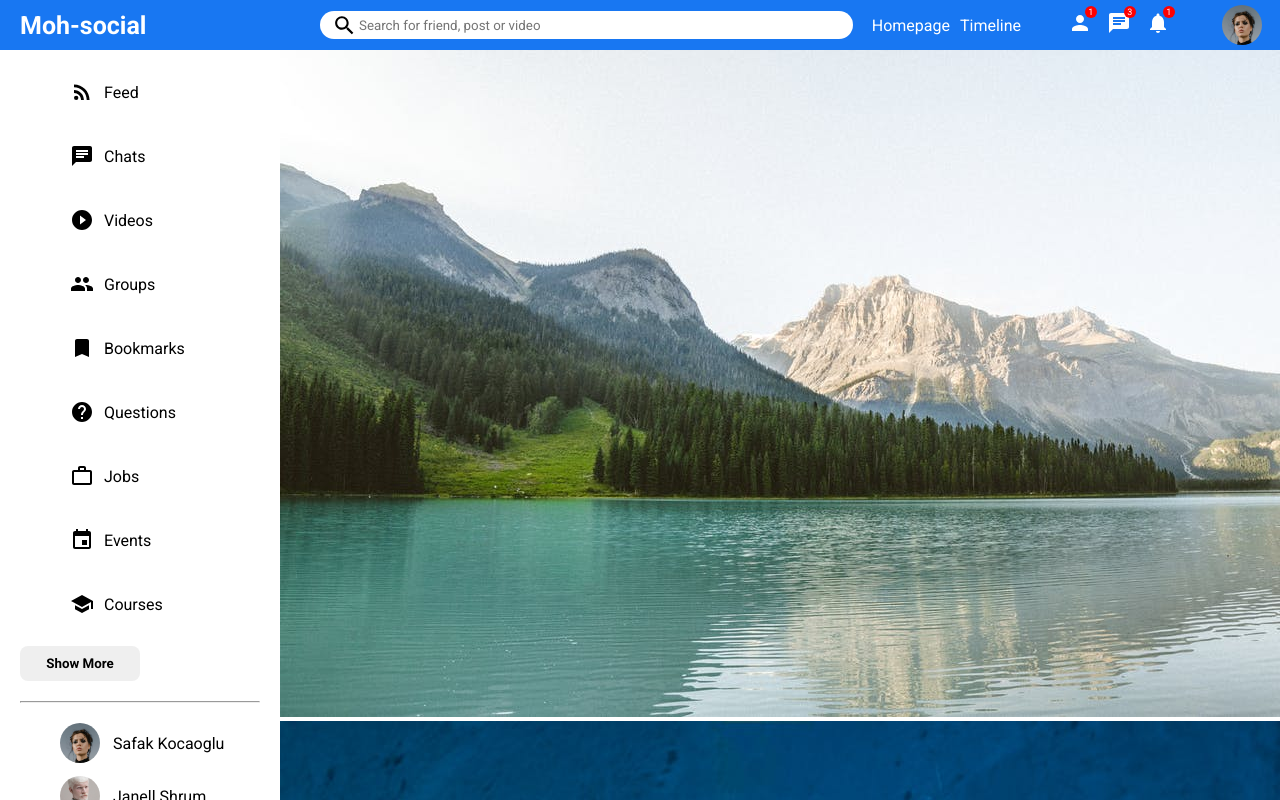
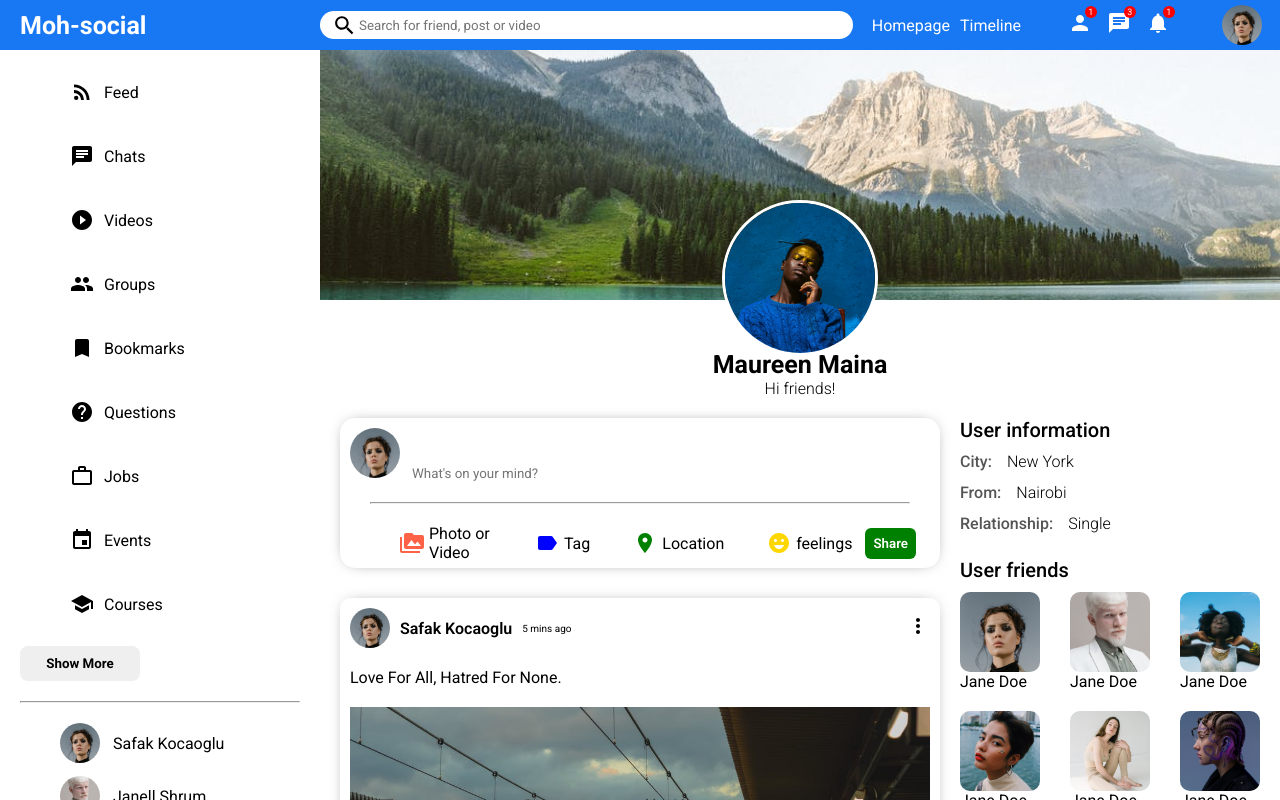
Before and after one commit to Maureen0007/Social-App, a React (Create React App) app: page / in a window 1280 px wide. Shown: the top 800 px of the page. Built offline with nearby package versions, Linux system fonts and the light colour scheme.

Commit message:
complete home, profile page and its components

```diff
--- a/src/components/rightbar/Rightbar.jsx
+++ b/src/components/rightbar/Rightbar.jsx
@@ -2,11 +2,12 @@
 import {Users} from "../../dummyData"
 import Online from "../online/Online"
 
-export default function Rightbar() {
-  return (
-    <div className="rightbar">
-        <div className="rightbarWrapper">
-          <div className="birthdayContainer">
+export default function Rightbar({profile}) {
+
+  const HomeRightbar = () => {
+    return (
+      <>
+      <div className="birthdayContainer">
             <img src="assets/gift.png" alt="" className="birthdayImg" />
             <span className="birthdayText">
               <b>Alice Wanda</b> and <b>4 other friends</b> have a birthday today
@@ -19,7 +20,69 @@
               <Online key={u.id} user={u} />
             ))}
             </ul>
+            </>
+            );
+          };
 
+          const ProfileRightbar = () => {
+            return (
+              <>
+              <h4 className="rightbarTitle">User information</h4>
+              <div className="rightbarInfo">
+                <div className="rightbarInfoItem">
+                  <span className="rightbarInfoKey">City:</span>
+                  <span className="rightbarInfoValue">New York</span>
+                </div>
+                {/*  */}
+                <div className="rightbarInfoItem">
+                  <span className="rightbarInfoKey">From:</span>
+                  <span className="rightbarInfoValue">Nairobi</span>
+                </div>
+                {/*  */}
+                <div className="rightbarInfoItem">
+                  <span className="rightbarInfoKey">Relationship:</span>
+                  <span className="rightbarInfoValue">Single</span>
+                </div>
+              </div>
+              <h4 className="rightbarTitle">User friends</h4>
+              <div className="rightbarFollowings">
+                <div className="rightbarFollowing">
+                  <img src="assets/person/1.jpeg" alt="" className="rightbarFollowingImg" />
+                  <span className="rightbarFollowingName">Jane Doe</span>
+                </div>
+                {/*  */}
+                <div className="rightbarFollowing">
+                  <img src="assets/person/2.jpeg" alt="" className="rightbarFollowingImg" />
+                  <span className="rightbarFollowingName">Jane Doe</span>
+                </div>
+                {/*  */}
+                <div className="rightbarFollowing">
+                  <img src="assets/person/3.jpeg" alt="" className="rightbarFollowingImg" />
+                  <span className="rightbarFollowingName">Jane Doe</span>
+                </div>
+                {/*  */}
+                <div className="rightbarFollowing">
+                  <img src="assets/person/4.jpeg" alt="" className="rightbarFollowingImg" />
+                  <span className="rightbarFollowingName">Jane Doe</span>
+                </div>
+                {/*  */}
+                <div className="rightbarFollowing">
+                  <img src="assets/person/5.jpeg" alt="" className="rightbarFollowingImg" />
+                  <span className="rightbarFollowingName">Jane Doe</span>
+                </div>
+                {/*  */}
+                <div className="rightbarFollowing">
+                  <img src="assets/person/6.jpeg" alt="" className="rightbarFollowingImg" />
+                  <span className="rightbarFollowingName">Jane Doe</span>
+                </div>
+              </div>
+              </>
+            )
+          }
+  return (
+    <div className="rightbar">
+        <div className="rightbarWrapper">
+          <ProfileRightbar />
         </div>
         </div>
   )
--- a/src/components/rightbar/rightbar.css
+++ b/src/components/rightbar/rightbar.css
@@ -30,3 +30,39 @@
     margin: 0;
     list-style: none;
 }
+.rightbarTitle{
+    font-size: 20px;
+    font-weight: 500;
+    margin-bottom: 10px;
+}
+.rightbarFollowingImg{
+    width: 80px;
+    height: 80px;
+    object-fit: cover;
+    border-radius: 10px;
+}
+.rightbarInfo{
+    margin-bottom: 25px;
+}
+.rightbarInfoItem{
+    margin-bottom: 12px;
+}
+.rightbarInfoKey{
+    font-weight: 500;
+    margin-right: 15px;
+    color: #555;
+}
+.rightbarInfoValue{
+    font-weight: 300;
+}
+.rightbarFollowings{
+    display: flex;
+    flex-wrap: wrap;
+    justify-content: space-between;
+}
+.rightbarFollowing{
+    display: flex;
+    flex-direction: column;
+    margin-bottom: 20px;
+    cursor: pointer;
+}
--- a/src/pages/home/profile/Profile.jsx
+++ b/src/pages/home/profile/Profile.jsx
@@ -25,7 +25,7 @@
                 </div>
                 <div className="profileRightBottom">
             <Feed />
-            <Rightbar />
+            <Rightbar Profile />
             </div>
             </div>
             </div>
--- a/src/pages/home/profile/profile.css
+++ b/src/pages/home/profile/profile.css
@@ -7,3 +7,39 @@
 .profileRightBottom{
     display: flex;
 }
+.profileCover{
+    height: 300px;
+    position: relative;
+}
+.profileCoverImg{
+    width: 100%;
+    height: 250px;
+    object-fit: cover;
+}
+.profileUserImg{
+    width: 150px;
+    height: 150px;
+    border-radius: 50%;
+    object-fit: cover;
+    position: absolute;
+    left: 0;
+    right: 0;
+    margin: auto;
+    top: 150px;
+    border: 3px solid #fff;
+}
+.profileRightBottom{
+    display: flex;
+}
+.profileInfo{
+    display: flex;
+    flex-direction: column;
+    align-items: center;
+    justify-content: center;
+}
+.profileInfoName{
+    font-size: 25px;
+}
+.profileInfoDesc{
+    font-weight: 300;
+}
```
